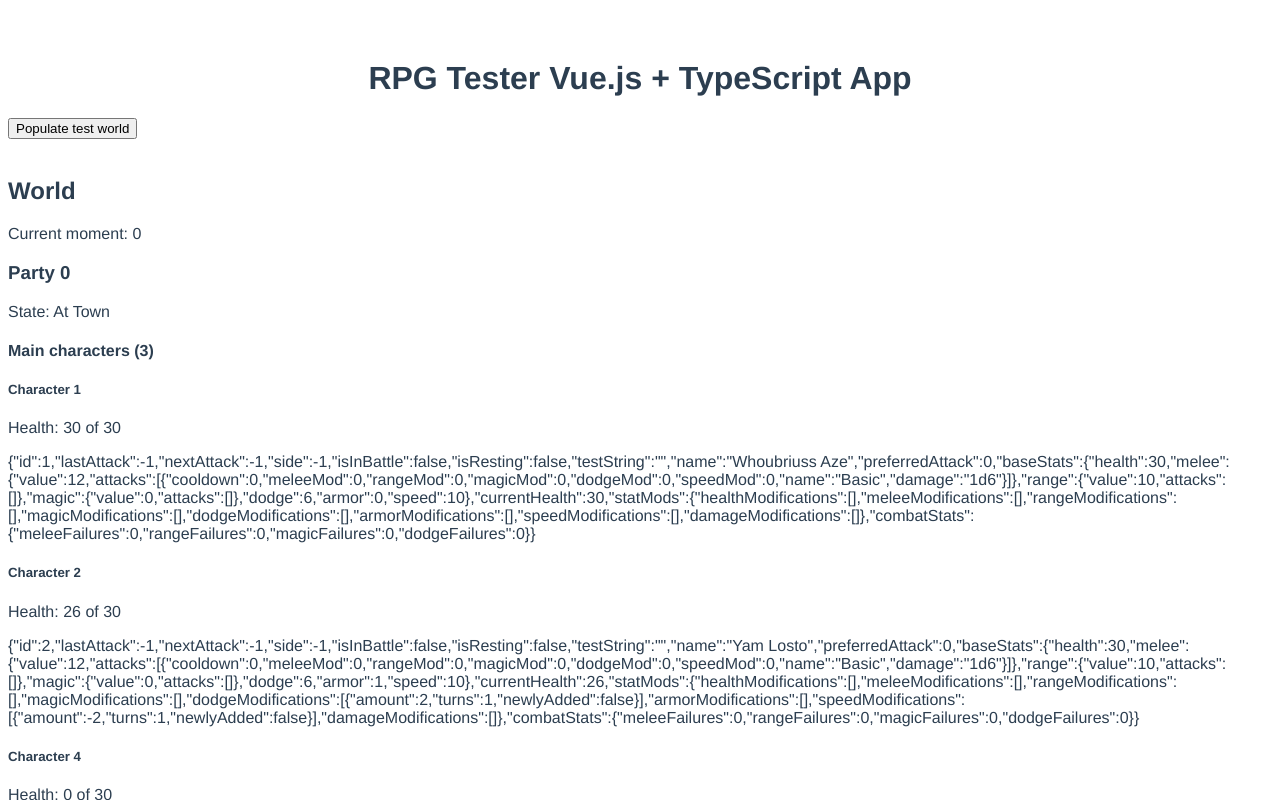
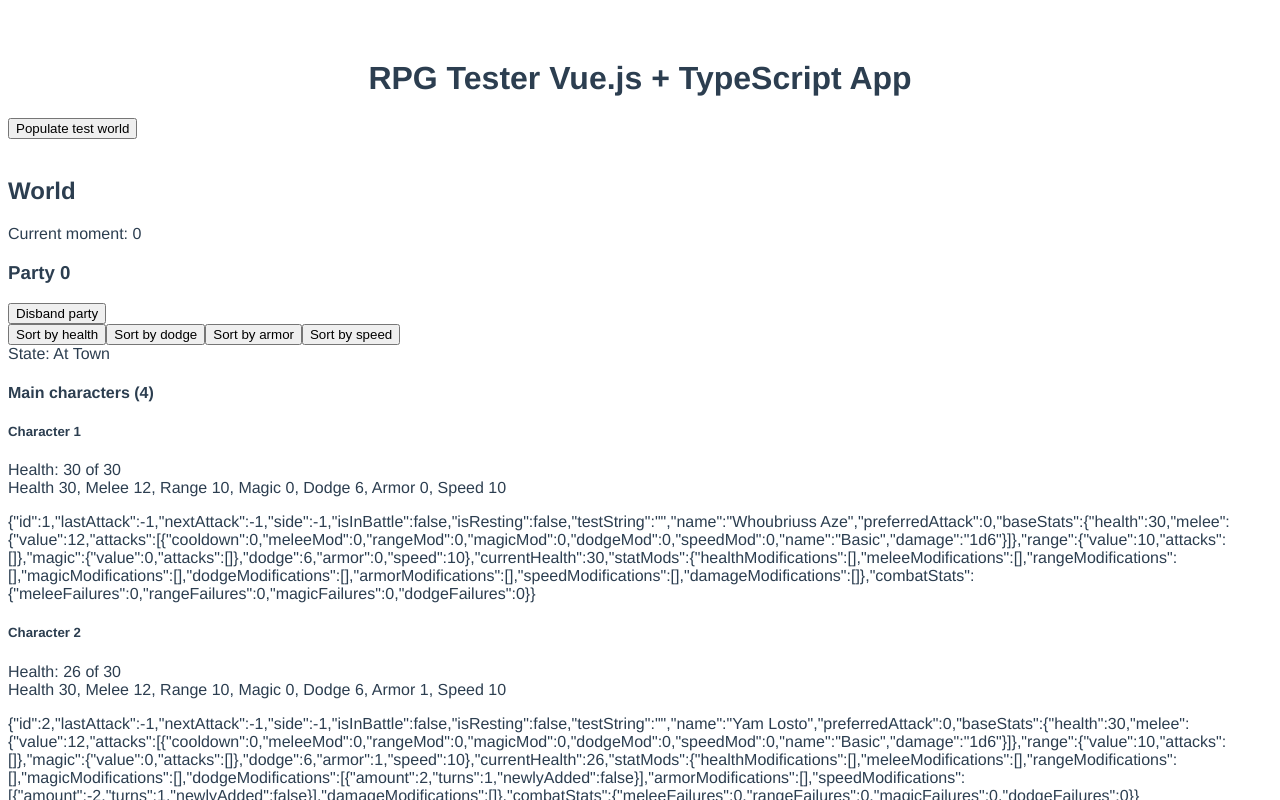
Before and after one commit to JamesSkemp/vuejs-tutorial, a Vue app: page / in a window 1280 px wide. Both pictures are taken after a click on the button "Populate test world". Shown: the top 800 px of the page. Built offline with nearby package versions, Linux system fonts and the light colour scheme.

Commit message:
Add functionality to fix and manually test world/parties/characters

```diff
--- a/src/components/CharacterDisplay.vue
+++ b/src/components/CharacterDisplay.vue
@@ -1,7 +1,9 @@
 <template>
 	<div>
 		<h5>Character {{ character.id }}</h5>
-		<p>{{ this.healthText }}<br />
+		<p>
+			{{ this.healthText }}<br />
+			{{ baseStats }}<br />
 		</p>
 		<p style="overflow-wrap: break-word;">{{ JSON.stringify(character) }}</p>
 	</div>
@@ -10,13 +12,16 @@
 <script lang="ts">
 import { Component, Prop, Vue } from 'vue-property-decorator';
 import Character from '../models/Character';
+import { getShortBaseStats } from '../utilities/CharacterUtilities';
 @Component
 export default class CharacterDisplay extends Vue {
 	@Prop() character!: Character;
 	healthText = '';
+	baseStats = '';
 
 	created() {
 		this.healthText = `Health: ${this.character.currentHealth} of ${this.character.baseStats.health}`;
+		this.baseStats = getShortBaseStats(this.character);
 	}
 }
 </script>
--- a/src/components/PartyDisplay.vue
+++ b/src/components/PartyDisplay.vue
@@ -1,6 +1,12 @@
 <template>
 	<div class="partyBlock">
 		<h3>{{ partyHeading }}</h3>
+		<button v-on:click="displayDisbandParty">Disband party</button>
+		<br />
+		<button v-on:click="displaySortHealth">Sort by health</button>
+		<button v-on:click="displaySortDodge">Sort by dodge</button>
+		<button v-on:click="displaySortArmor">Sort by armor</button>
+		<button v-on:click="displaySortSpeed">Sort by speed</button>
 		<div>
 			State: {{ stateText }}
 			<div v-if="party.mainCharacters.length > 0">
@@ -24,6 +30,9 @@
 import CharacterDisplay from './CharacterDisplay.vue';
 import Party from '../models/Party';
 import { partyStateToText } from '../utilities/Enums'
+import { disbandParty } from '../utilities/WorldUtilities';
+import World from '../models/World';
+import { sortBySpeed, sortByHealth, sortByDodge, sortByArmor } from '../utilities/CharacterSortUtilities';
 @Component({
 	components: {
 		CharacterDisplay
@@ -31,6 +40,7 @@
 })
 
 export default class PartyDisplay extends Vue {
+	@Prop() private world!: World;
 	@Prop() private party!: Party;
 	partyHeading ='';
 	stateText = '';
@@ -38,6 +48,31 @@
 	created() {
 		this.partyHeading = `Party ${this.party.id}`;
 		this.stateText = partyStateToText(this.party.state);
+	}
+
+	displayDisbandParty(): void {
+		disbandParty(this.world, this.party);
+		this.$forceUpdate();
+	}
+
+	displaySortHealth(): void {
+		sortByHealth(this.party.mainCharacters);
+		this.$forceUpdate();
+	}
+
+	displaySortDodge(): void {
+		sortByDodge(this.party.mainCharacters);
+		this.$forceUpdate();
+	}
+
+	displaySortArmor(): void {
+		sortByArmor(this.party.mainCharacters);
+		this.$forceUpdate();
+	}
+
+	displaySortSpeed(): void {
+		sortBySpeed(this.party.mainCharacters);
+		this.$forceUpdate();
 	}
 }
 </script>
--- a/src/components/WorldDisplay.vue
+++ b/src/components/WorldDisplay.vue
@@ -8,9 +8,16 @@
 		<template v-if="world">
 			<p>{{ worldText }}</p>
 			<div v-if="$testWorld && $testWorld.parties.length > 0">
-				<PartyDisplay v-for="party in this.$testWorld.parties" :party="party" :key="party.id" />
+				<PartyDisplay v-for="party in this.$testWorld.parties" :world="world" :party="party" :key="party.id" />
 			</div>
 		</template>
+		<button v-on:click="refreshDisplay">Refresh display</button>
+		<button v-on:click="cleanParties">Remove empty parties</button>
+		<br />
+		<button v-on:click="displaySortByHealth">Sort by health</button>
+		<button v-on:click="displaySortByDodge">Sort by dodge</button>
+		<button v-on:click="displaySortByArmor">Sort by armor</button>
+		<button v-on:click="displaySortBySpeed">Sort by speed</button>
 	</div>
 </template>
 
@@ -18,7 +25,7 @@
 import { Component, Prop, Vue } from 'vue-property-decorator';
 import PartyDisplay from './PartyDisplay.vue';
 import World from '../models/World';
-import { getUnusedPartyId, addPartyToWorld, disbandParty } from '../utilities/WorldUtilities';
+import { getUnusedPartyId, addPartyToWorld, disbandParty, removeEmptyParties } from '../utilities/WorldUtilities';
 import { combineParties } from '../utilities/PartyUtilities';
 import Party from '../models/Party';
 import { getCharacterWithHighestHealth, getCharacterWithLowestHealth, getCharacterWithHighestMagic } from '../utilities/CharacterFilterUtilities';
@@ -42,8 +49,7 @@
 	}
 
 	populateTestWorld(): void {
-		const testWorld: World = this.$testWorld;
-		testWorld.parties = [];
+		this.world.parties = [];
 		const testParty= new Party(0);
 
 		const testCharacter1 = new Character();
@@ -72,49 +78,74 @@
 		testCharacter4.baseStats.dodge = 8;
 		testParty.mainCharacters.push(testCharacter4);
 
-		addPartyToWorld(testWorld, testParty);
-		addPartyToWorld(testWorld);
+		addPartyToWorld(this.world, testParty);
+		addPartyToWorld(this.world);
 		// Skip party id 2.
-		addPartyToWorld(testWorld, new Party(4));
-		addPartyToWorld(testWorld, new Party(3));
+		addPartyToWorld(this.world, new Party(4));
+		addPartyToWorld(this.world, new Party(3));
 
-		console.log('sortbyhealth'); // should be 1, 2, 3, 4
-		console.log(JSON.stringify(sortByHealth(testWorld.parties[0].mainCharacters)));
 		console.log('getcharacterwithmosthealth'); // should be 1
-		console.log(JSON.stringify(getCharacterWithHighestHealth(testWorld.parties[0].mainCharacters)));
+		console.log(JSON.stringify(getCharacterWithHighestHealth(this.world.parties[0].mainCharacters)));
 		console.log('getcharacterwithleasthealth'); // should be 3
-		console.log(JSON.stringify(getCharacterWithLowestHealth(testWorld.parties[0].mainCharacters)));
+		console.log(JSON.stringify(getCharacterWithLowestHealth(this.world.parties[0].mainCharacters)));
 		console.log('highestMagic'); // should be null
-		console.log(JSON.stringify(getCharacterWithHighestMagic(testWorld.parties[0].mainCharacters)));
+		console.log(JSON.stringify(getCharacterWithHighestMagic(this.world.parties[0].mainCharacters)));
 		// TODO add additional item checks above and below
-		console.log('sortbydodge'); // should be 4, 2, 1, 3
-		console.log(JSON.stringify(sortByDodge(testWorld.parties[0].mainCharacters)));
-		console.log('sortbyarmor'); // should be 2, 4, 1, 3 (only 2 first matters)
-		console.log(JSON.stringify(sortByArmor(testWorld.parties[0].mainCharacters)));
-		console.log('sortbyspeed'); // should be 3, 2, 4, 1
-		console.log(JSON.stringify(sortBySpeed(testWorld.parties[0].mainCharacters)));
 
 		console.log('getUnusedPartyId'); // should be 2
-		console.log(getUnusedPartyId(testWorld));
-
-		console.log('disband party');
-		console.log(JSON.stringify(testWorld));
-		console.log(disbandParty(testWorld, testWorld.parties[0]));
-		console.log(JSON.stringify(testWorld));
+		console.log(getUnusedPartyId(this.world));
 
 		console.log('combine parties');
-		console.log(JSON.stringify(testWorld.parties));
-		console.log(combineParties([testWorld.parties[0], testWorld.parties[1], testWorld.parties[2], testWorld.parties[6]]));
-		console.log(JSON.stringify(testWorld.parties));
+		console.log(JSON.stringify(this.world.parties));
+		console.log(combineParties([this.world.parties[0], this.world.parties[1], this.world.parties[2], this.world.parties[6]]));
+		console.log(JSON.stringify(this.world.parties));
 
 		/*
 		console.log('');
 		console.log(JSON.stringify());
 		*/
 
-		console.log(testWorld);
+		console.log(this.world);
+
+		this.$testWorld = this.world;
+
+		console.log(JSON.stringify(this.$testWorld));
 
 		// Since we're using a global, force vue to update.
+		this.$forceUpdate();
+	}
+
+	refreshDisplay(): void {
+		this.$forceUpdate();
+	}
+
+	cleanParties(): void {
+		removeEmptyParties(this.world);
+		console.log('cleanParties');
+		this.$forceUpdate();
+	}
+
+	displaySortByHealth(): void {
+		sortByHealth(this.world.parties[0].mainCharacters);
+		console.log('sort by health');
+		this.$forceUpdate();
+	}
+
+	displaySortByDodge(): void {
+		sortByDodge(this.world.parties[0].mainCharacters);
+		console.log('sort by dodge');
+		this.$forceUpdate();
+	}
+
+	displaySortByArmor(): void {
+		sortByArmor(this.world.parties[0].mainCharacters);
+		console.log('sort by armor');
+		this.$forceUpdate();
+	}
+
+	displaySortBySpeed(): void {
+		sortBySpeed(this.world.parties[0].mainCharacters);
+		console.log('sort by speed');
 		this.$forceUpdate();
 	}
 }
--- a/src/utilities/PartyUtilities.ts
+++ b/src/utilities/PartyUtilities.ts
@@ -10,7 +10,7 @@
  */
 export function combineParties(parties: Party[]): boolean {
 	// Filter the parties to just those with characters in them.
-	parties = sortByPartyId(parties.filter(p => p.mainCharacters.length > 0));
+	parties = sortByPartyId(parties.filter(p => p && p.mainCharacters && p.mainCharacters.length > 0));
 	if (parties.length > 1) {
 		for (let i = 1; i < parties.length; i++) {
 			while (parties[i].mainCharacters.length > 0) {
--- a/src/utilities/WorldUtilities.ts
+++ b/src/utilities/WorldUtilities.ts
@@ -101,5 +101,35 @@
 	return newWorld;
 }
 
+/**
+ * Loop through all parties and remove those that are empty of characters. This also loops through and fixes the party ids so that they contain no gaps in numbering.
+ * @param world World to update.
+ */
+export function removeEmptyParties(world: World) {
+	if (world.parties.length > 0) {
+		for (let i = 0; i < world.parties.length; i++) {
+			while (world.parties[i] && world.parties[i].mainCharacters.length === 0) {
+				world.parties.splice(i, 1);
+				console.log(`party ${i} removed`);
+			}
+		}
+		fixPartyIds(world);
+	}
+}
+
+/**
+ * Fix all party ids in a world so they include no gaps.
+ * @param world World to update.
+ */
+export function fixPartyIds(world: World) {
+	if (world.parties.length > 0) {
+		for (let i = 0; i < world.parties.length; i++) {
+			if (world.parties[i].id !== i) {
+				world.parties[i].id = i;
+			}
+		}
+	}
+}
+
 // TODO function to switch character from one party to another - sort of done - workflow is disband party, then combine parties
 // TODO functionality to remove empty parties
```
